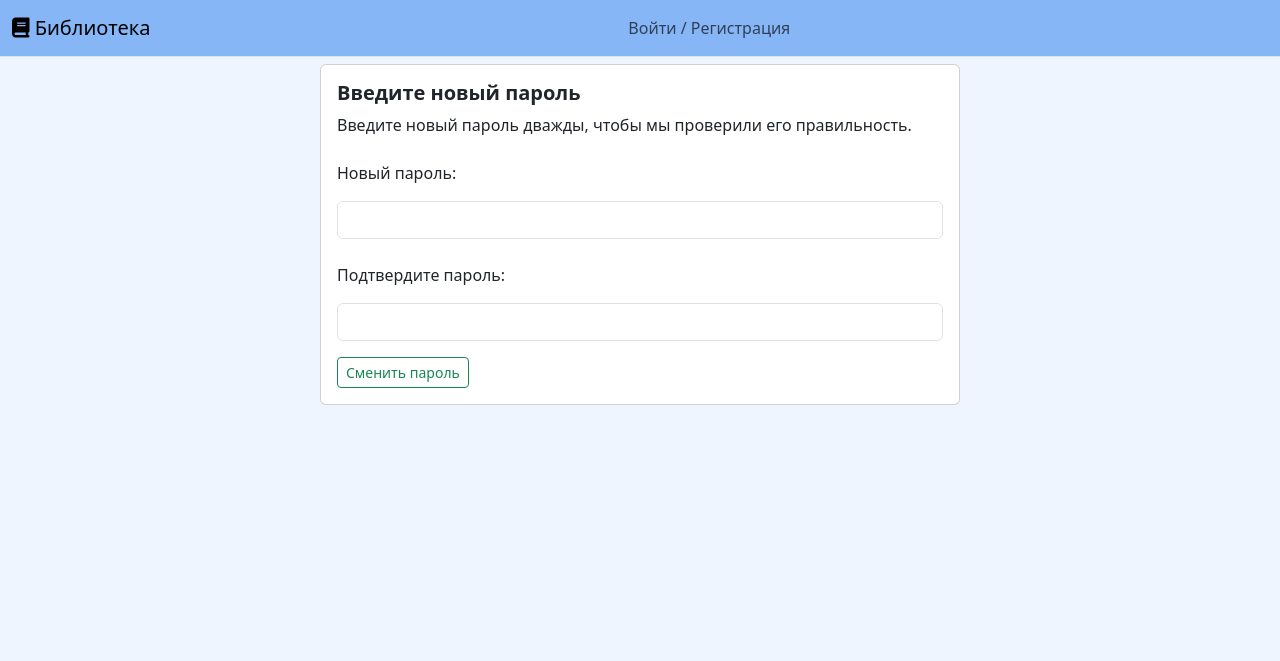
After one commit to pavelmuz/Book-Library, a Django app: page /reset/1/1/ in a window 1280 px wide. The commit adds this page. Shown: the top 661 px of the page. Run offline with Django 5.2, Linux system fonts and the light colour scheme; some libraries are stand-ins or nearby versions.

Commit message:
Added reset password

```diff
--- a/bookslibrary/urls.py
+++ b/bookslibrary/urls.py
@@ -15,11 +15,25 @@ Including another URLconf
     2. Add a URL to urlpatterns:  path('blog/', include('blog.urls'))
 """
 from django.contrib import admin
+from django.contrib.auth import views as auth_views
 from django.urls import path, include
 
 urlpatterns = [
     path('admin/', admin.site.urls),
     path('', include('books.urls')),
     path('users/', include('users.urls')),
-    path('', include('pwa.urls'))
+    path('', include('pwa.urls')),
+
+    path('reset_password/', auth_views.PasswordResetView.as_view(
+        template_name='reset-password.html'),
+        name='reset_password'),
+    path('reset_password_sent/', auth_views.PasswordResetDoneView.as_view(
+        template_name='reset-password-sent.html'),
+        name='password_reset_done'),
+    path('reset/<uidb64>/<token>/', auth_views.PasswordResetConfirmView.as_view(
+        template_name='reset.html'),
+        name='password_reset_confirm'),
+    path('reset_password_complete/', auth_views.PasswordResetCompleteView.as_view(
+        template_name='reset-password-complete.html'),
+        name='password_reset_complete')
 ]
--- a/templates/navbar.html
+++ b/templates/navbar.html
@@ -11,7 +11,7 @@
 
         {% if request.user.is_authenticated %}
           <a
-            class="nav-link{% if request.path == '/' %} active{% endif %}"
+            class="nav-link{% if request.path == '/books/' %} active{% endif %}"
             aria-current="page"
             href="{% url 'books' %}"
           >
--- /dev/null
+++ b/templates/reset.html
@@ -0,0 +1,32 @@
+{% include "main.html" %}
+
+{% block content %}
+
+<div class="container mt-5">
+    <div class="row">
+        <div class="col-sm-12 d-flex justify-content-center">
+            <div class="card mx-auto my-3" style="width: 40rem;">
+                <div class="card-body">
+                    <h5 class="card-title"><strong>Введите новый пароль</strong></h5>
+                    <p class="card-text">Введите новый пароль дважды, чтобы мы проверили его правильность.</p>
+                    <form action="" method="post">
+                        {% csrf_token %}
+                        <div class="form-group my-3">
+                            <label for="{{ form.new_password1.id_for_label }}" class="form-label py-2">Новый пароль:</label>
+                            <input type="password" name="{{ form.new_password1.name }}" id="{{ form.new_password1.id_for_label }}" class="form-control">
+                        </div>
+                        <div class="form-group my-3">
+                            <label for="{{ form.new_password2.id_for_label }}" class="form-label py-2">Подтвердите пароль:</label>
+                            <input type="password" name="{{ form.new_password2.name }}" id="{{ form.new_password2.id_for_label }}" class="form-control">
+                        </div>
+                        <button type="submit" class="btn btn-outline-success btn-sm">
+                            Сменить пароль
+                        </button>
+                    </form>
+                </div>
+            </div>
+        </div>
+    </div>
+</div>
+
+{% endblock content %}
--- a/users/templates/users/login-register.html
+++ b/users/templates/users/login-register.html
@@ -33,7 +33,8 @@
                         </div>
 
                     </form>
-                    <p>Уще нет аккаунта? <a href="{% url 'register' %}">Зарегистрируйтесь</a></p>
+                    <a href="{% url 'reset_password' %}">Забыли пароль?</a>
+                    <p>Еще нет аккаунта? <a href="{% url 'register' %}">Зарегистрируйтесь</a></p>
                 </div>
             </div>
         </div>
```
Also changed, not shown: templates/reset-password-complete.html (added, +23 -0 lines), templates/reset-password-sent.html (added, +23 -0 lines), templates/reset-password.html (added, +28 -0 lines).
